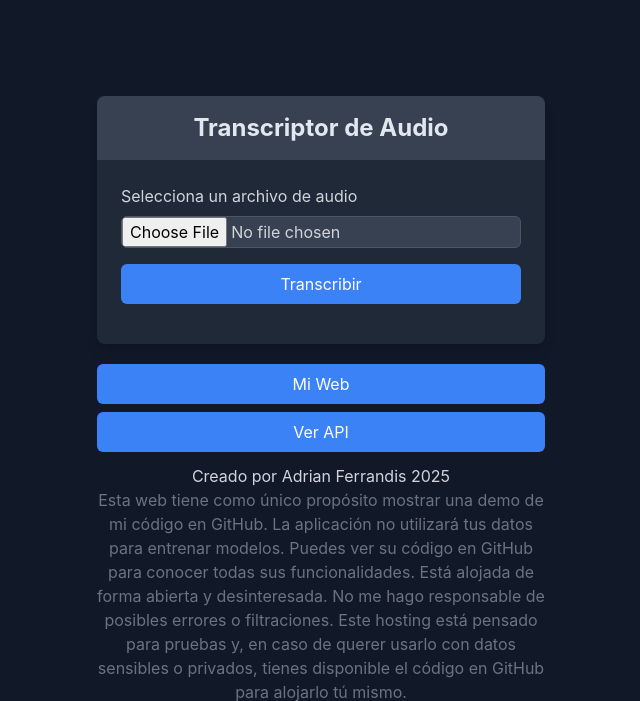
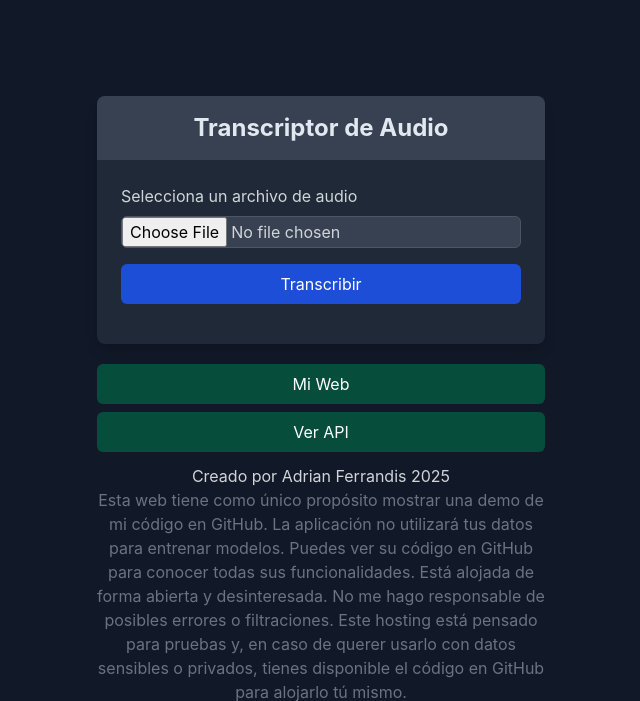
Before and after one commit to ferrandisme/api-python-whisper, a FastAPI app: page / in a window 1280 px wide. Shown: the top 701 px of the page, without its empty margins (319-959 px from the left). Run offline with FastAPI, Linux system fonts and the light colour scheme.

Commit message:
[FIX] Html style

```diff
--- a/templates/index.html
+++ b/templates/index.html
@@ -38,7 +38,7 @@
                                 <label for="file-input" class="block text-gray-300">Selecciona un archivo de audio</label>
                                 <input id="file-input" type="file" name="file" class="mt-2 block w-full text-gray-300 border border-gray-600 rounded-md bg-gray-700 focus:outline-none focus:ring-2 focus:ring-blue-500">
                             </div>
-                            <button type="submit" class="w-full bg-blue-500 text-white py-2 rounded-md hover:bg-blue-600 focus:outline-none focus:ring-2 focus:ring-blue-500">Transcribir</button>
+                            <button type="submit" class="w-full bg-blue-700 text-white py-2 rounded-md hover:bg-blue-600 focus:outline-none focus:ring-2 focus:ring-blue-400">Transcribir</button>
                         </form>
                         <div id="result" class="mt-4 text-center text-gray-300"></div>
                         <div id="loading" class="hidden text-center text-gray-300">Cargando...</div>
@@ -48,8 +48,8 @@
         </div>
         <div class="flex justify-center mt-5">
             <div class="w-full max-w-md text-center">
-                <a href="https://ferrandis.me" target="_blank" class="block bg-blue-500 text-white py-2 rounded-md hover:bg-blue-600 focus:outline-none focus:ring-2 focus:ring-blue-500 mb-2">Mi Web</a>
-                <a href="/docs" target="_blank" class="block bg-blue-500 text-white py-2 rounded-md hover:bg-blue-600 focus:outline-none focus:ring-2 focus:ring-blue-500">Ver API</a>
+                <a href="https://ferrandis.me" target="_blank" class="block bg-green-900 text-white py-2 rounded-md hover:bg-green-600 focus:outline-none focus:ring-2 focus:ring-green-500 mb-2">Mi Web</a>
+                <a href="/docs" target="_blank" class="block bg-green-900 text-white py-2 rounded-md hover:bg-green-600 focus:outline-none focus:ring-2 focus:ring-green-500">Ver API</a>
             </div>
         </div>
         <div class="flex justify-center mt-3">
```
